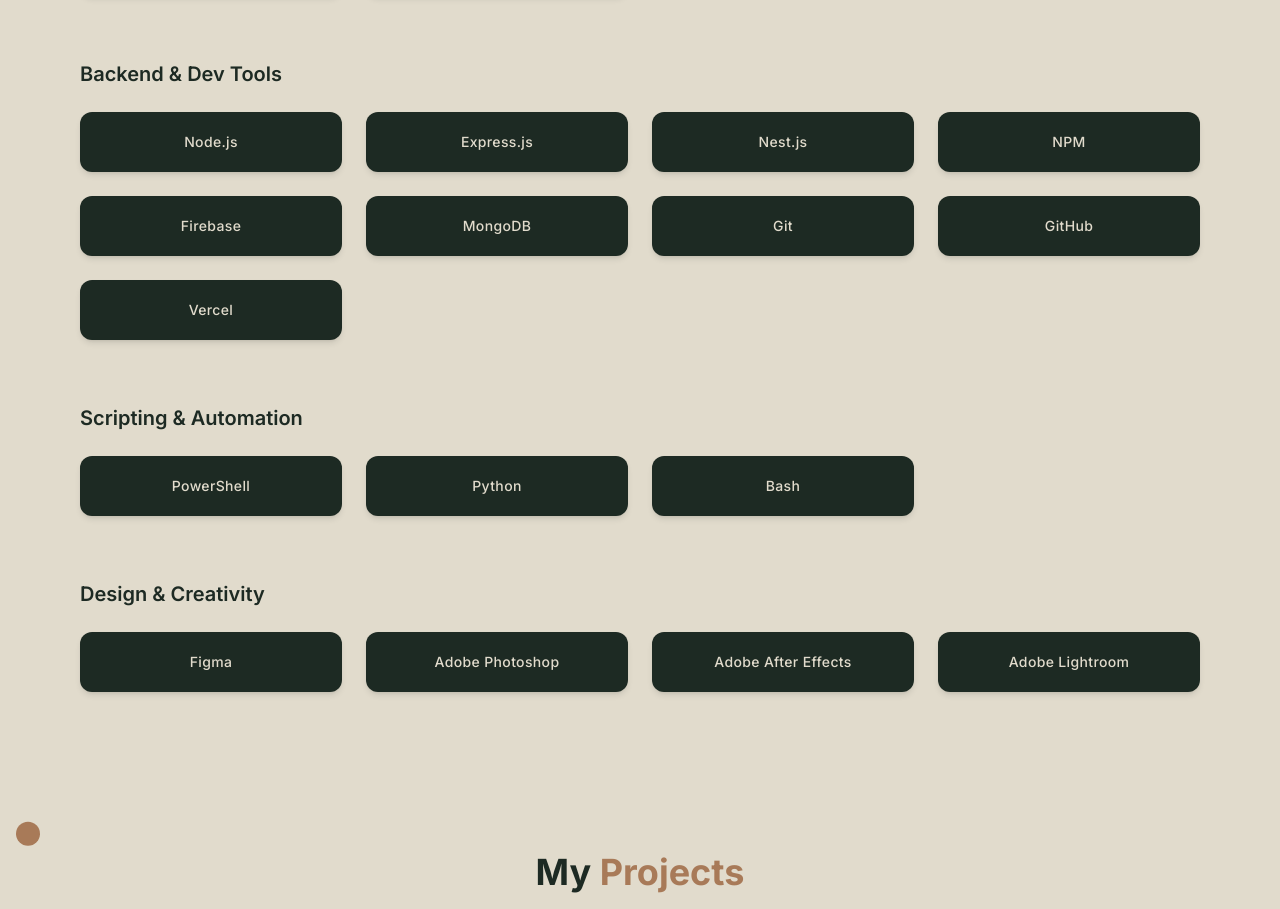
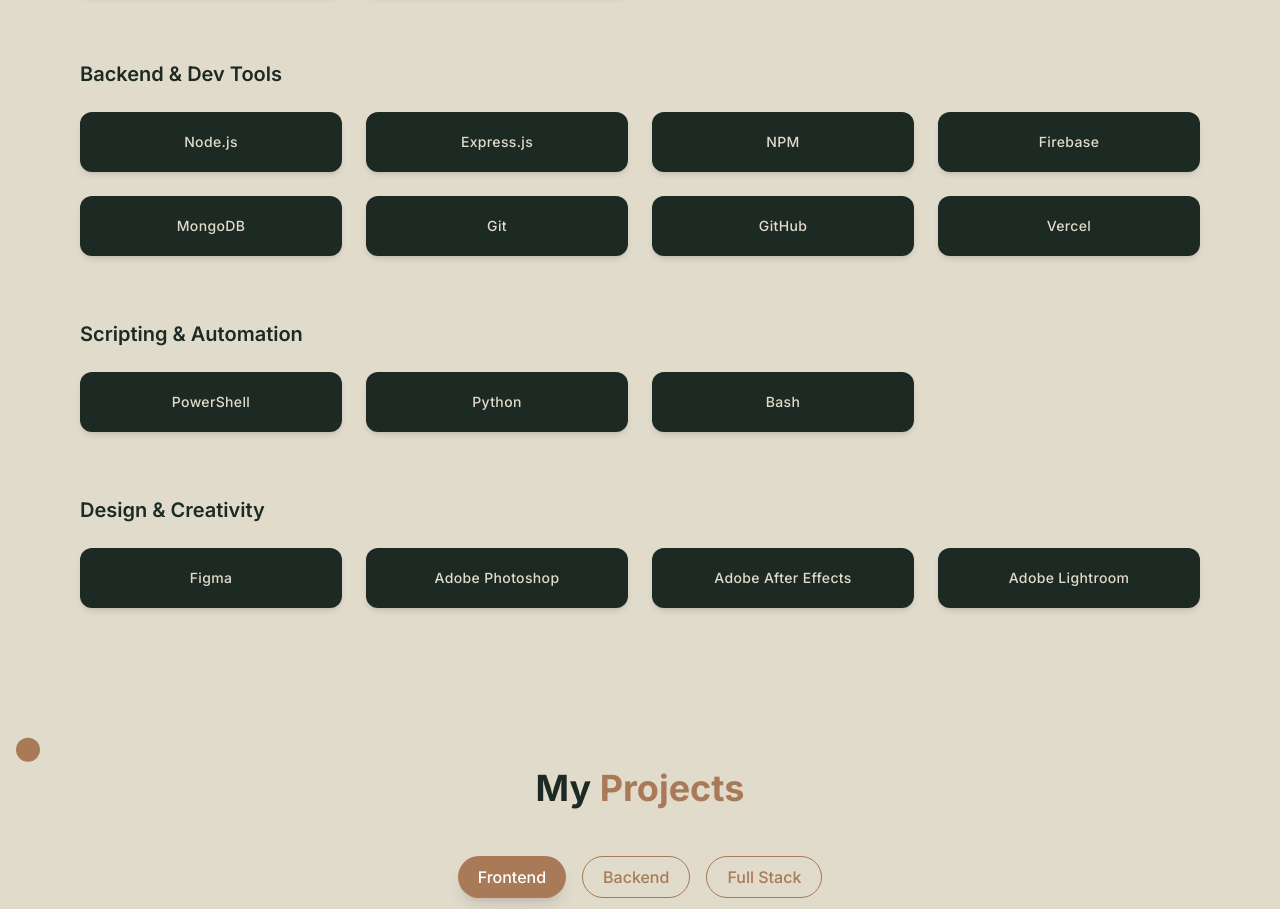
Before and after one commit to makeitwithsahil/portfolio, a React (Vite) app: page / in a window 1280 px wide. Shown: the part 1960-2869 px from the top of the page. Built offline with nearby package versions, Linux system fonts and the light colour scheme.

Commit message:
Update Skills.jsx

```diff
--- a/src/Components/Skills.jsx
+++ b/src/Components/Skills.jsx
@@ -15,7 +15,7 @@
       "Redux", "Tailwind CSS", "Bootstrap", "Next.js", "React Native"
     ],
     "Backend & Dev Tools": [
-      "Node.js", "Express.js", "Nest.js", "NPM", "Firebase",
+      "Node.js", "Express.js", "NPM", "Firebase",
       "MongoDB", "Git", "GitHub", "Vercel"
     ],
     "Scripting & Automation": [
```
